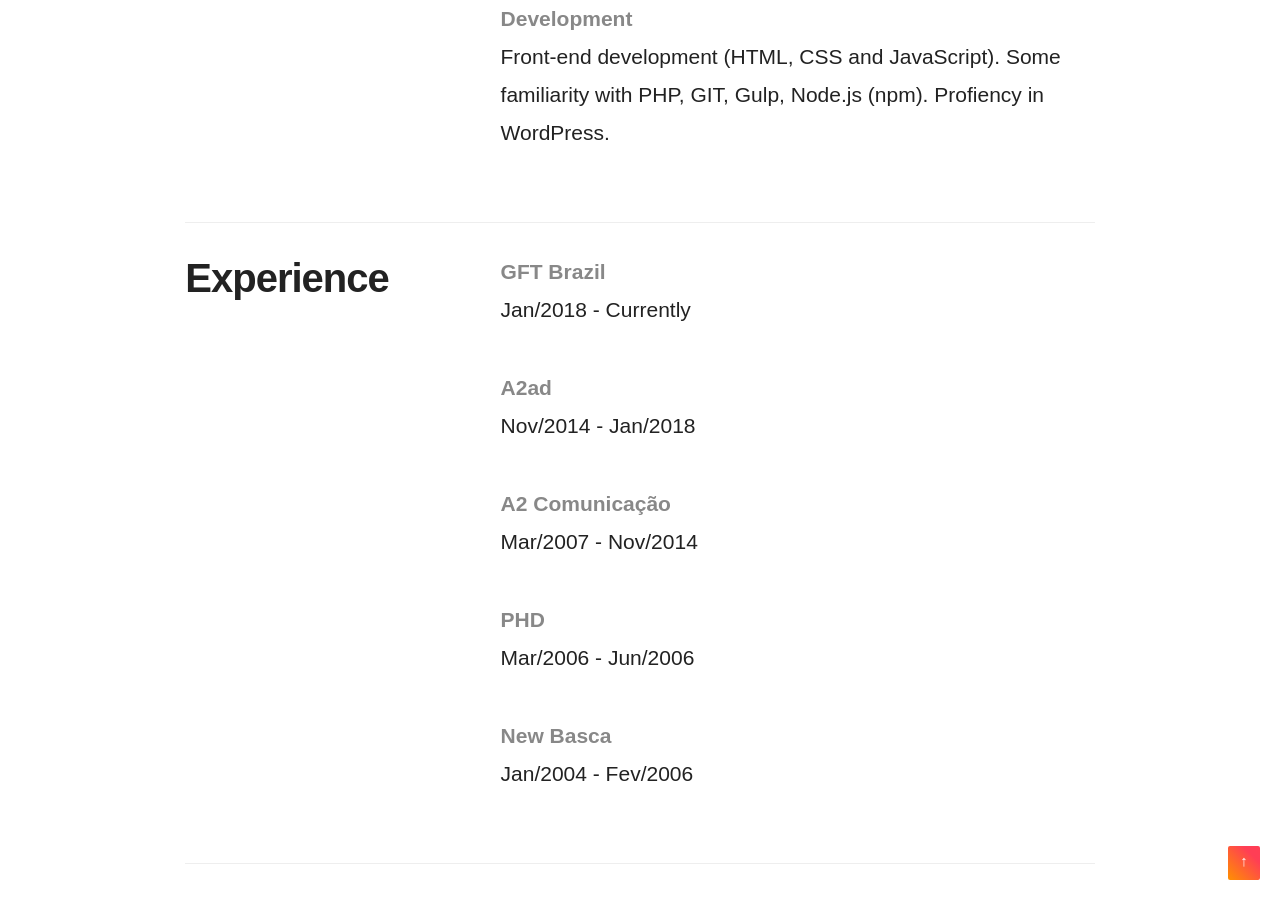
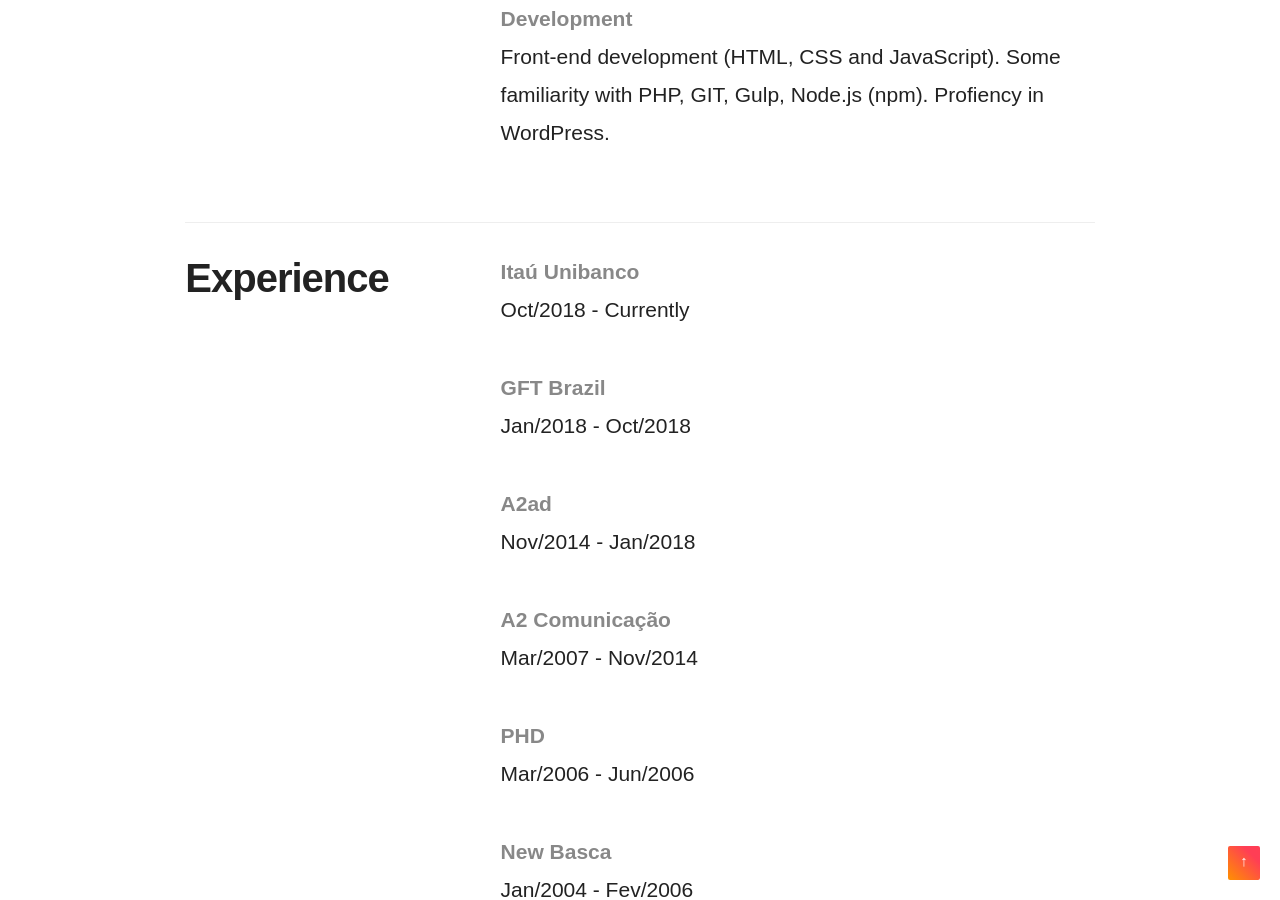
Before and after one commit to drigoteixeira/drigoteixeira.github.io, a Jekyll site: the page built from about/index.html, in a window 1280 px wide and 900 px high, scrolled down 1895 px. Built offline with Jekyll 4.4.1, drawn with Linux system fonts in a browser that asks for light colours; nearby versions of some CDN libraries.

Commit message:
Update about

```diff
--- a/about/index.html
+++ b/about/index.html
@@ -20,7 +20,7 @@
 					<img src="/img/rodrigo-teixeira.jpg" alt="Rodrigo" class="responsive">
 				</div>
 				<div class="eight columns">
-					<p>I'm Rodrigo Teixeira, Digital Designer living in São Paulo. Currently working at <a href="https://www.gft.com/br/pt/index/">GFT Brazil</a> as UX Designer.</p>
+					<p>I'm Rodrigo Teixeira, Digital Designer living in São Paulo. Currently working at <a href="https://www.itau.com.br">Itaú</a> as UX Designer.</p>
 
 					<p>I have over ten years of hands-on experience in designing digital products and services, ensuring high-quality and exercising diplomatic client and team management skills. </p>
 
@@ -82,8 +82,13 @@
 				<div class="eight columns">
 
 				<dl>
+					<dt>Itaú Unibanco</dt>
+					<dd>Oct/2018 - Currently</dd>
+				</dl>
+
+				<dl>
 					<dt>GFT Brazil</dt>
-					<dd>Jan/2018 - Currently</dd>
+					<dd>Jan/2018 - Oct/2018</dd>
 				</dl>
 
 				<dl>
```
